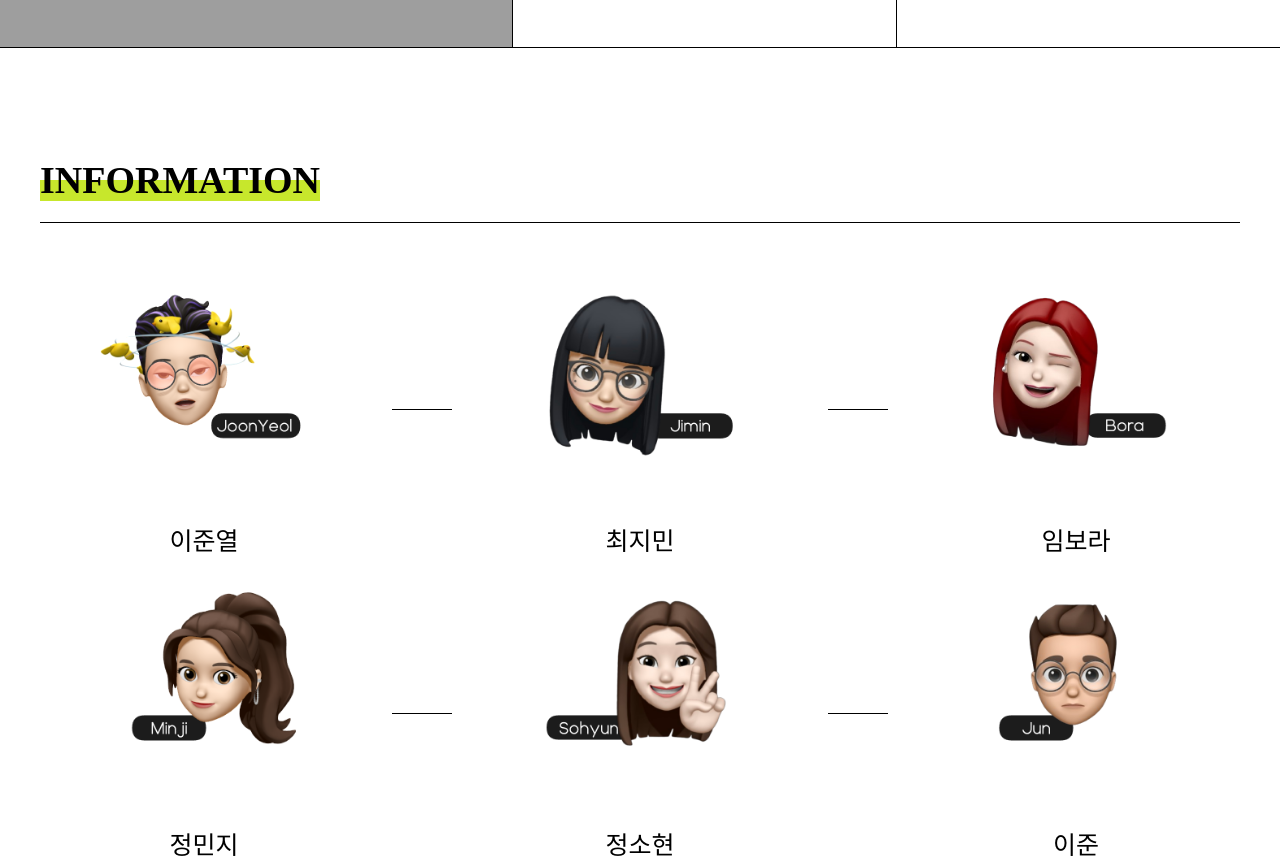
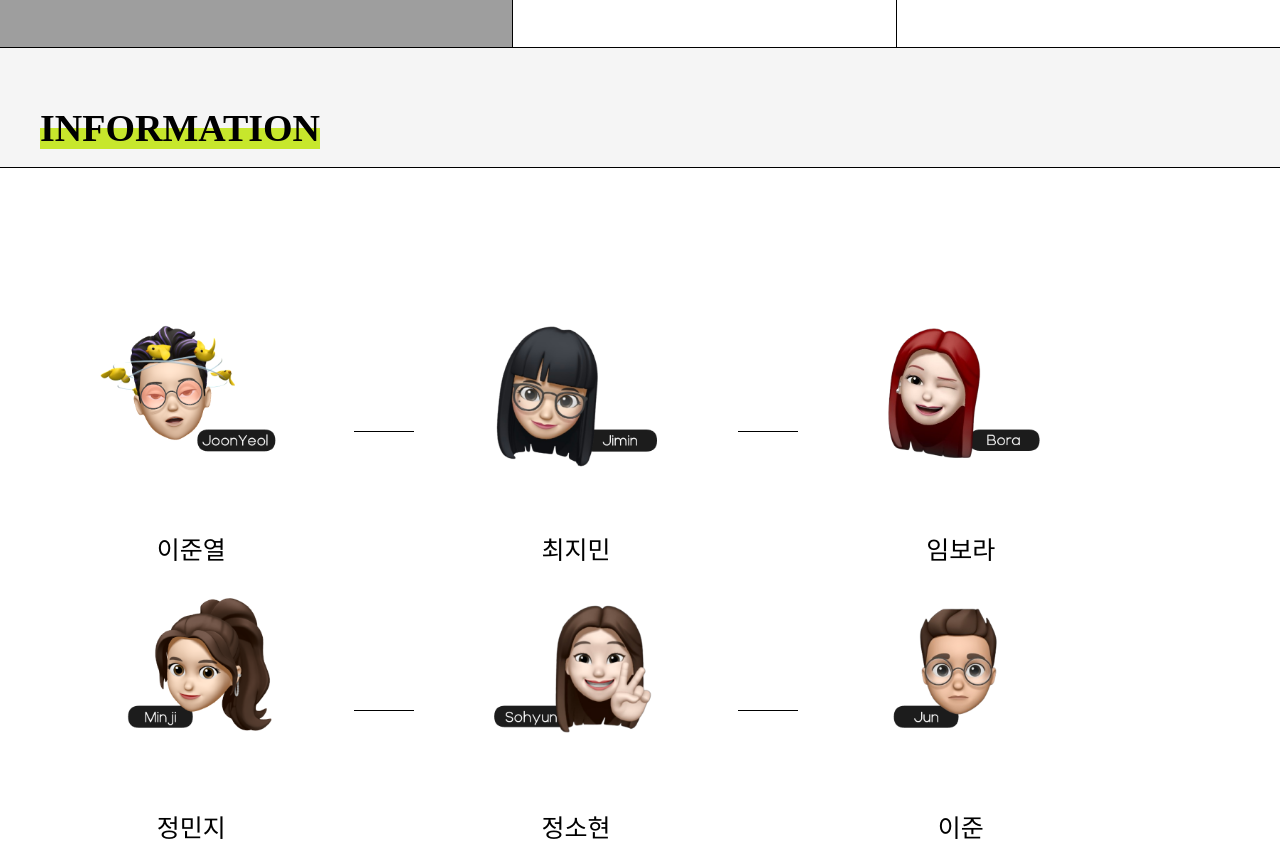
Before and after one commit to LeeJY97/sparta_first, a plain HTML site: page main.html in a window 1280 px wide. Shown: the part 1078-1942 px from the top of the page. Drawn offline with nearby package versions, Linux system fonts and the light colour scheme; grey boxes are pictures that could not be loaded; a web font is replaced by a local one.

Commit message:
css수정

```diff
--- a/main.css
+++ b/main.css
@@ -100,6 +100,7 @@
 }
 
 .member-desc {
+  width: 90%;
   display: flex;
   flex-direction: column;
   justify-content: center;
@@ -149,7 +150,15 @@
   width: 100%;
   /* border-radius: 50%; */
 }
-
+.titleCmBack {
+  width: 100%;
+  height: 120px;
+  line-height: 120px;
+  background-color: rgba(202, 202, 202, 0.188);
+}
+.titleCmBack span {
+  margin: 40px;
+}
 .titleCm span {
   background: linear-gradient(180deg, transparent, 50%, rgb(199 231 44) 50%);
 }
@@ -184,7 +193,7 @@
   background-color: rgba(202, 202, 202, 0.188);
 }
 .gallery-container {
-  max-width: 90%;
+  max-width: 100%;
   margin: 0 auto;
   /* background-color: #ddd; */
   width: 100%;
--- a/main.html
+++ b/main.html
@@ -71,8 +71,8 @@
   </section>
 
   <div class="main-container">
+    <h2 class="titleCm titleCmBack"><span>INFORMATION</span></h2>
     <div id="member-desc" class="member-desc">
-      <h2 class="titleCm titleCmBack"><span>INFORMATION</span></h2>
       <div class="member containerWidth">
         <div class="member-card card01">
           <a href="./subPage_jy.html" class="member-item">
```
